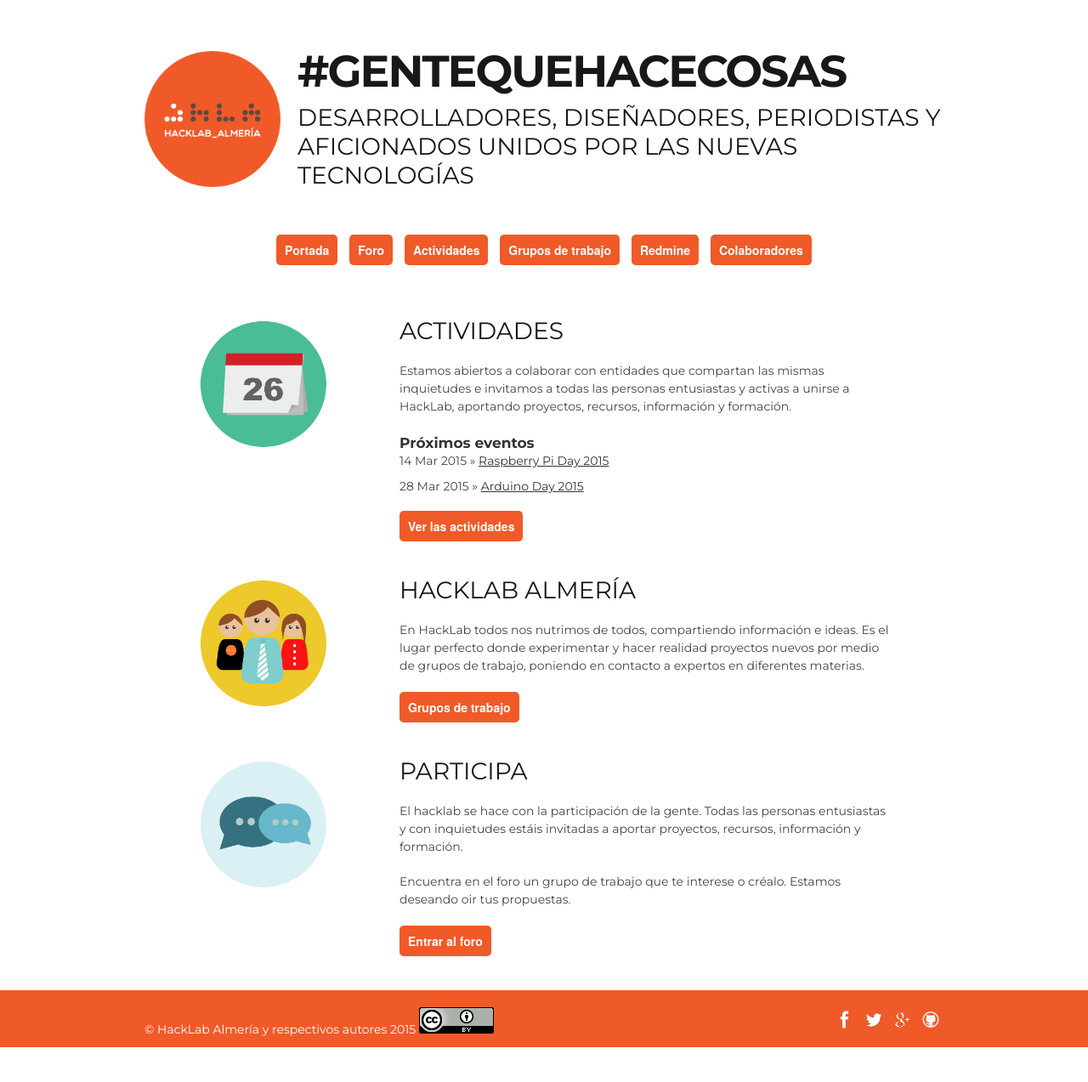
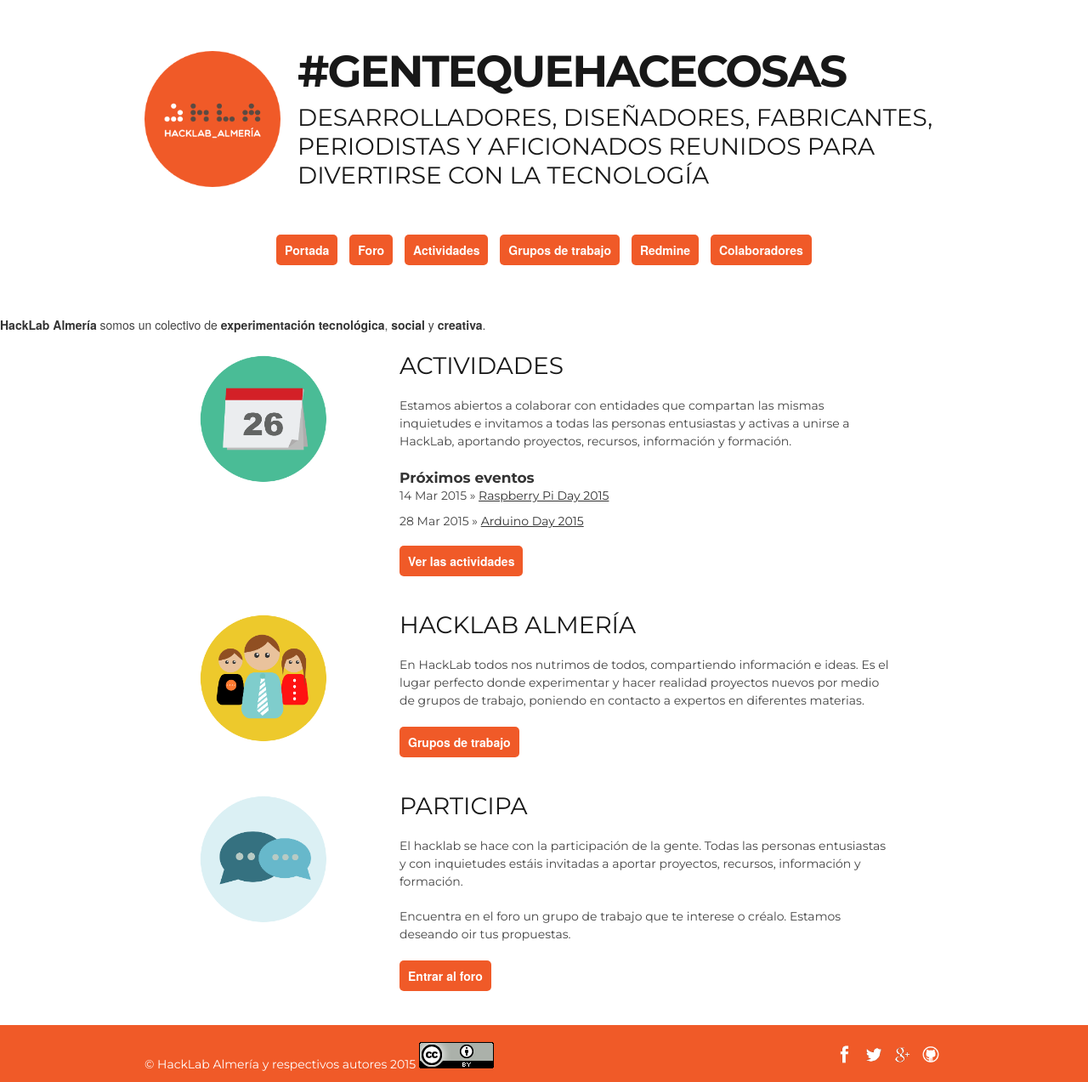
Before and after one commit to HackLab-Almeria/hacklab-almeria.github.io, a Jekyll site: the page built from index.html, in a window 1280 px wide. Shown: the whole page at 85% size. Built offline with Jekyll 4.4.1, drawn with Linux system fonts in a browser that asks for light colours; comment, search, counter and statistics services are not loaded; before the commit the page ends 1232 px from its top, so only the background shows below that.

Commit message:
mierdecillas

```diff
--- a/_layouts/portada.html
+++ b/_layouts/portada.html
@@ -10,9 +10,7 @@
       <!-- Basic Page Needs
       ================================================== -->
     <title>{% if page.title %}{{ page.title }} &#8211; {% endif %}{{ site.name }}</title>
-    <meta name="description" content="">
-    <!-- Diseño original de Manolo Ruiz @manoloruiz -->
-    <meta name="author" content="Ismael Olea">
+
     <!--[if lt IE 9]>
 		<script src="http://html5shim.googlecode.com/svn/trunk/html5.js"></script>		<![endif]-->
     <!-- Mobile Specific Metas
@@ -54,7 +52,7 @@
                 </div>
                 <div class="thirteen columns">
                     <h1>#GenteQueHaceCosas</h1>
-                    <h3>Desarrolladores, diseñadores, periodistas y aficionados unidos por las nuevas tecnologías</h3>
+                    <h3>Desarrolladores, diseñadores, fabricantes, periodistas y aficionados reunidos para divertirse con la tecnología</h3>
                 </div>
             </header>
         </div>
--- a/index.html
+++ b/index.html
@@ -2,6 +2,8 @@
 layout: portada
 title: HackLab Almería
 ---
+<p><strong>HackLab Almería</strong> somos un colectivo de <strong>experimentación</strong> <strong>tecnológica</strong>, <strong>social</strong> y <strong>creativa</strong>.
+
 <div class="container">
     <div class="three columns offset-by-one sidebar">
         <a href="{{ site.url }}/actividades" title="Agenda de actividades"><img src="{{ site.url }}/recursos/agenda.png" title="Agenda" alt="Agenda" /></a>
```
